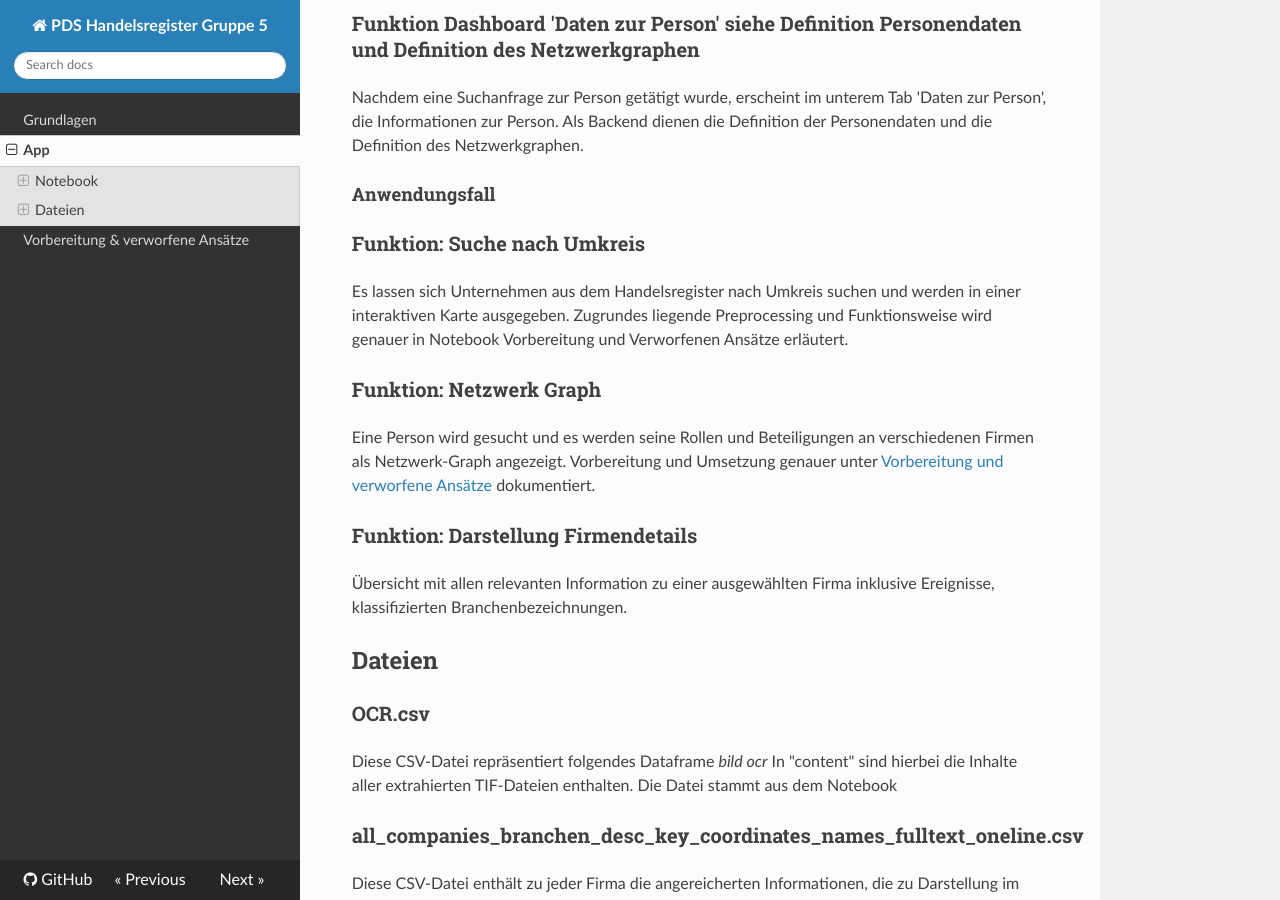
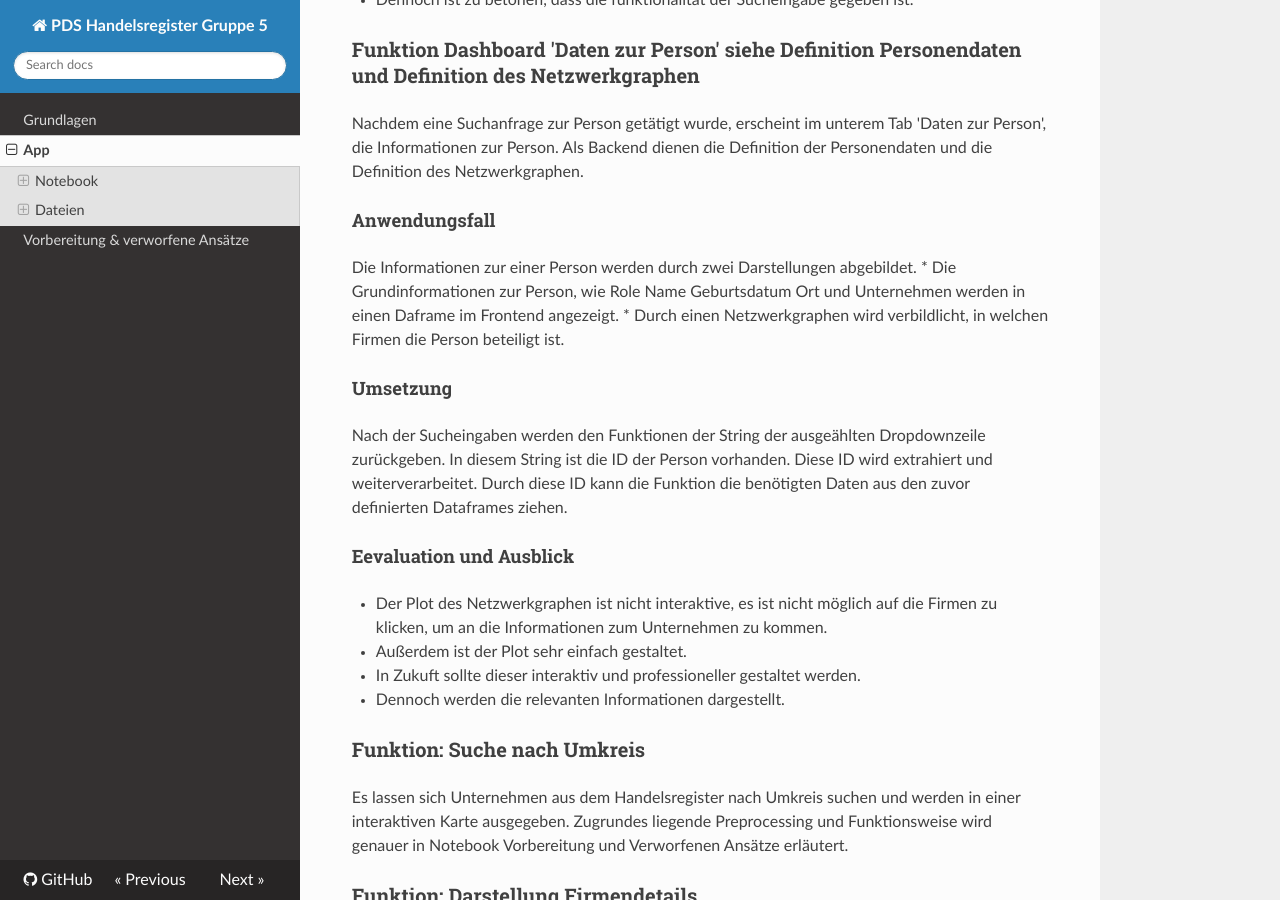
Before and after one commit to joschikahn/DokuPdsHandelsregisterGroup5, an MkDocs documentation site: the page built from docs/app.md, in a window 1280 px wide and 900 px high, scrolled down 1894 px. Built offline with MkDocs 1.6.1, drawn with Linux system fonts in a browser that asks for light colours; nearby versions of some CDN libraries; some of the changed text lies outside the part shown.

Commit message:
Update app.md

```diff
--- a/docs/app.md
+++ b/docs/app.md
@@ -18,7 +18,7 @@ Anhand einer Freitexteingabe können die Firmen in die offiziell WZ-2008 Branche
 
 Dem Chatbot können beliebe Fragen zu Unternehmen, Personen oder sonstiges (z.B. Orte/Regionen) gefragt werden. Die Funktionalität basiert auf einer Kombination aus Named Entity Recognition und einer extractive Q-A-Model und wird genauer im Notebook *chatbot.ipynb* in Abschnitt [Vorbereitung und verworfene Ansätze](https://dokupdshandelsregistergroup5.readthedocs.io/en/latest/vorbereitung_verworfeneAns%C3%A4tze /erläutert.
 
-### Funktion: Suchfunktionen
+### Funktion: Dashboardsuche -> Backend siehe 'Definition der Suchfunktionen'
 
 #### Anwedungsfall
 Um an die gewünschten Informationen aus den Daten zu kommen, ist es notwendig, dass der User nach einer Organisation oder nach einer Person suchen kann. Im Idealfall werden Personen oder Organisationen dem User angezeigt, die semantische Ähnlichkeiten zur eingegeben Sucheingabe besitzen. Somit hilft es dem User seine gewünschte Suchanfrage zu finden.
@@ -37,15 +37,21 @@ Um an die gewünschten Informationen aus den Daten zu kommen, ist es notwendig,
 ### Funktion Dashboard 'Daten zur Person' siehe Definition Personendaten und Definition des Netzwerkgraphen
 Nachdem eine Suchanfrage zur Person getätigt wurde, erscheint im unterem Tab 'Daten zur Person', die Informationen zur Person. Als Backend dienen die Definition der Personendaten und die Definition des Netzwerkgraphen.
 #### Anwendungsfall
+Die Informationen zur einer Person werden durch zwei Darstellungen abgebildet.
+* Die Grundinformationen zur Person, wie Role  Name Geburtsdatum Ort und Unternehmen werden in einen Daframe im Frontend angezeigt.
+* Durch einen Netzwerkgraphen wird verbildlicht, in welchen Firmen die Person beteiligt ist.
+#### Umsetzung
+Nach der Sucheingaben werden den Funktionen der String der ausgeählten Dropdownzeile zurückgeben. In diesem String ist die ID der Person vorhanden. Diese ID wird extrahiert und weiterverarbeitet. Durch diese ID kann die Funktion die benötigten Daten aus den zuvor definierten Dataframes ziehen.
+#### Eevaluation und Ausblick
+* Der Plot des Netzwerkgraphen ist nicht interaktive, es ist nicht möglich auf die Firmen zu klicken, um an die Informationen zum Unternehmen zu kommen.
+* Außerdem ist der Plot sehr einfach gestaltet.
+* In Zukuft sollte dieser interaktiv und professioneller gestaltet werden.
+* Dennoch werden die relevanten Informationen dargestellt.
 
 
 ### Funktion: Suche nach Umkreis
 
 Es lassen sich Unternehmen aus dem Handelsregister nach Umkreis suchen und werden in einer interaktiven Karte ausgegeben. Zugrundes liegende Preprocessing und Funktionsweise wird genauer in Notebook Vorbereitung und Verworfenen Ansätze erläutert.
-
-### Funktion: Netzwerk Graph
-
-Eine Person wird gesucht und es werden seine Rollen und Beteiligungen an verschiedenen Firmen als Netzwerk-Graph angezeigt. Vorbereitung und Umsetzung genauer unter [Vorbereitung und verworfene Ansätze](https://dokupdshandelsregistergroup5.readthedocs.io/en/latest/vorbereitung_verworfeneAns%C3%A4tze) dokumentiert.
 
 ### Funktion: Darstellung Firmendetails
 
```
